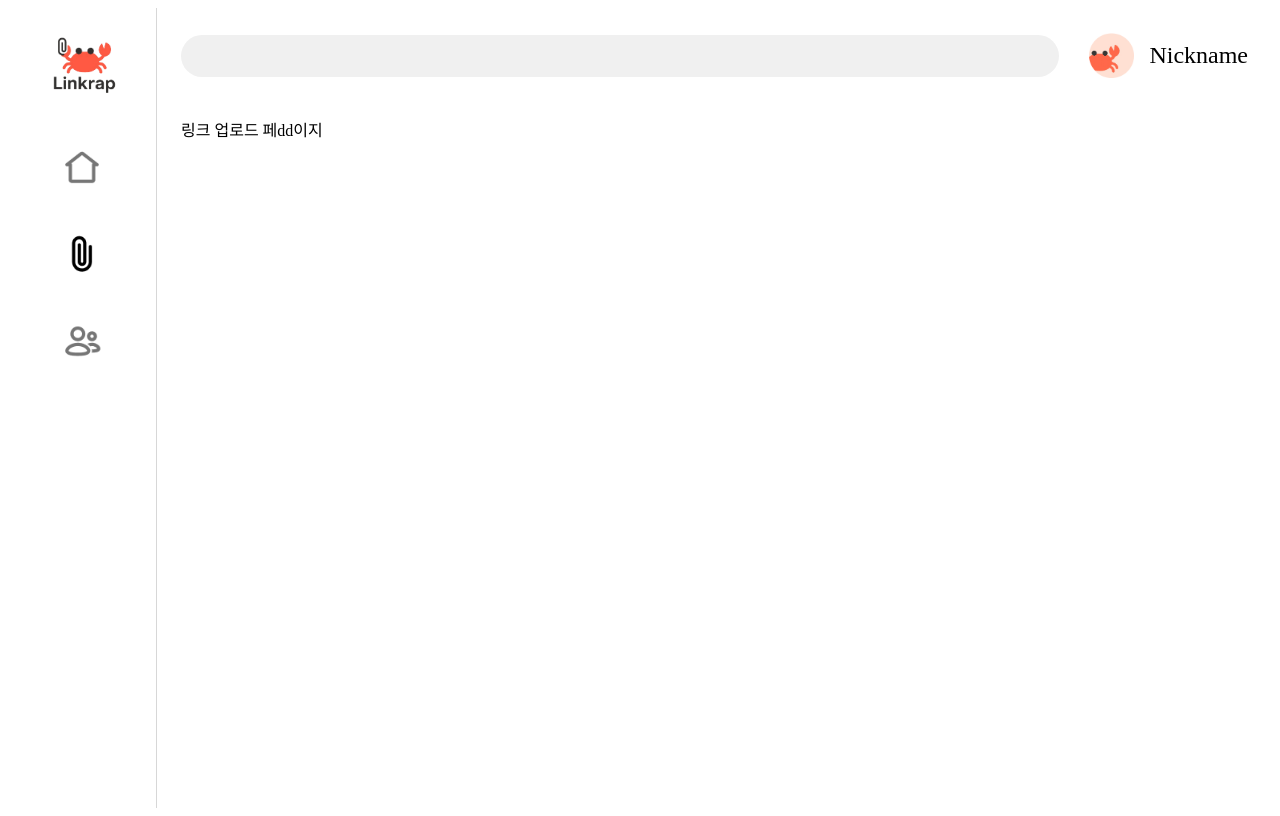
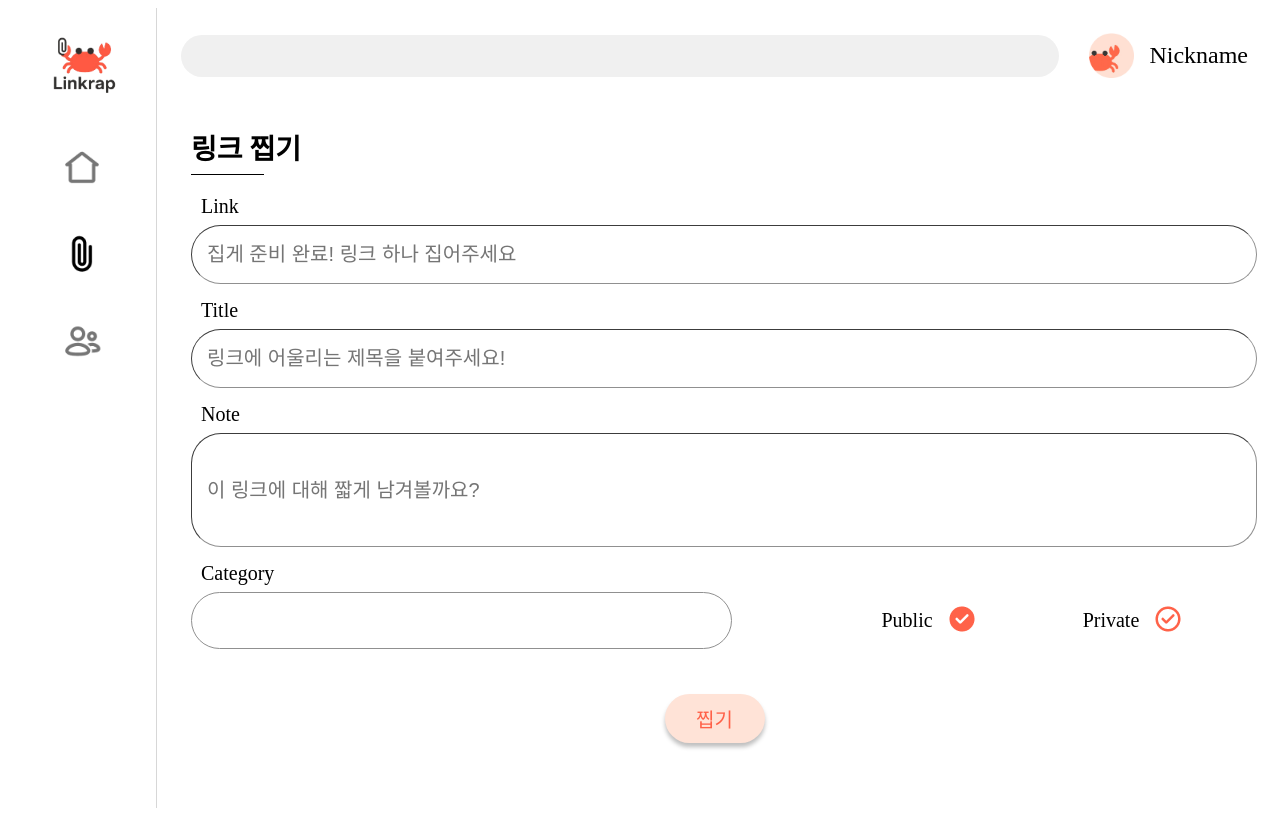
Before and after one commit to jxxxxxn/ECC_PJ_1, a React (Vite) app in the folder FE/: page /linkupload in a window 1280 px wide. Built offline with nearby package versions, Linux system fonts and the light colour scheme.

Commit message:
[Feat] LinkUpload 페이지 구현

```diff
--- a/FE/src/pages/LinkUpload.jsx
+++ b/FE/src/pages/LinkUpload.jsx
@@ -1,3 +1,180 @@
+import { PageHeader } from "../components/PageHeader";
+import styled from "styled-components";
+import unchecked from "../assets/icons/Unchecked.png";
+import checked from "../assets/icons/CheckNick.png";
+import "../styles/TextStyle.css";
+import { useState } from "react";
+
 export const LinkUpload = () => {
-  return <div>링크 업로드 페dd이지</div>;
+  const [isChecked, setIsChecked] = useState(false);
+  const [scrapTitle, setScrapTitle] = useState("");
+  const [scrapLink, setScrapLink] = useState("");
+  const [scrapMemo, setScrapMemo] = useState("");
+
+  const handleClick = () => {
+    setIsChecked(!isChecked);
+  };
+
+  return (
+    <div
+      style={{
+        width: "100%",
+        height: "100%",
+        display: "flex",
+        flexDirection: "column",
+        gap: "15px",
+        padding: 10,
+      }}
+    >
+      <PageHeader title="링크 찝기" />
+      <ScrapWrapper className="body2">
+        <div style={{ paddingLeft: 10 }}>Link</div>
+        <TextBox
+          placeholder="집게 준비 완료! 링크 하나 집어주세요"
+          value={scrapLink}
+          onChange={(e) => setScrapLink(e.target.value)}
+        />
+      </ScrapWrapper>
+      <ScrapWrapper className="body2">
+        <div style={{ paddingLeft: 10 }}>Title</div>
+        <TextBox
+          placeholder="링크에 어울리는 제목을 붙여주세요!"
+          value={scrapTitle}
+          onChange={(e) => setScrapTitle(e.target.value)}
+        />
+      </ScrapWrapper>
+      <ScrapWrapper className="body2">
+        <div style={{ paddingLeft: 10 }}>Note</div>
+        <NoteBox
+          placeholder="이 링크에 대해 짧게 남겨볼까요?"
+          value={scrapMemo}
+          onChange={(e) => setScrapMemo(e.target.value)}
+        />
+      </ScrapWrapper>
+      <ScrapWrapper className="body2">
+        <div style={{ paddingLeft: 10 }}>Category</div>
+        <div
+          style={{
+            display: "flex",
+            flexDirection: "row",
+            alignItems: "center",
+            gap: 150,
+          }}
+        >
+          <CategoryBox />
+          <div
+            style={{
+              display: "flex",
+              flexDirection: "row",
+              alignItems: "center",
+              gap: 100,
+            }}
+          >
+            <div
+              style={{
+                display: "flex",
+                flexDirection: "row",
+                alignItems: "center",
+                gap: 8,
+              }}
+            >
+              <div className="body2">Public</div>
+
+              <button
+                onClick={handleClick}
+                style={{ borderWidth: 0, backgroundColor: "transparent" }}
+              >
+                {!isChecked ? (
+                  <img src={checked} alt="click" />
+                ) : (
+                  <img src={unchecked} alt="unclick" />
+                )}
+              </button>
+            </div>
+            <div
+              style={{
+                display: "flex",
+                flexDirection: "row",
+                alignItems: "center",
+                gap: 8,
+              }}
+            >
+              <div className="body2">Private</div>
+              <button
+                onClick={handleClick}
+                style={{ borderWidth: 0, backgroundColor: "transparent" }}
+              >
+                {!isChecked ? (
+                  <img src={unchecked} alt="unclick" />
+                ) : (
+                  <img src={checked} alt="click" />
+                )}
+              </button>
+            </div>
+          </div>
+        </div>
+      </ScrapWrapper>
+      <LoginButton className="body2">찝기</LoginButton>
+    </div>
+  );
 };
+
+const TextBox = styled.input`
+  width: 100%;
+  height: 55px;
+  border-radius: 30px;
+  background-color: rgba(255, 255, 255, 0.7);
+  border-width: 1px;
+  border-color: #909090;
+  font-size: 20px;
+  padding-left: 15px;
+  outline: none;
+  ::placeholder {
+    color: #909090;
+  }
+`;
+
+const NoteBox = styled.input`
+  width: 100%;
+  height: 110px;
+  border-radius: 30px;
+  background-color: rgba(255, 255, 255, 0.7);
+  border-width: 1px;
+  border-color: #909090;
+  font-size: 20px;
+  padding-left: 15px;
+  outline: none;
+  ::placeholder {
+    color: #909090;
+  }
+`;
+
+const CategoryBox = styled.div`
+  width: 50%;
+  height: 55px;
+  border-radius: 30px;
+  background-color: rgba(255, 255, 255, 0.7);
+  border: 1px solid #909090;
+  padding-left: 15px;
+`;
+
+const LoginButton = styled.button`
+  border-radius: 30px;
+  background-color: #ffe3d7;
+  padding: 10px;
+  width: 100px;
+  display: flex;
+  justify-content: center;
+  color: #ff6148;
+  box-shadow: 0 4px 4px 0 rgba(0, 0, 0, 0.25);
+  border-width: 0;
+  cursor: pointer;
+  align-self: center;
+  margin-top: 30px;
+`;
+
+const ScrapWrapper = styled.div`
+  display: flex;
+  flex-direction: column;
+  gap: 7px;
+`;
```
Also changed, not shown: FE/src/assets/icons/Unchecked.png (added).
